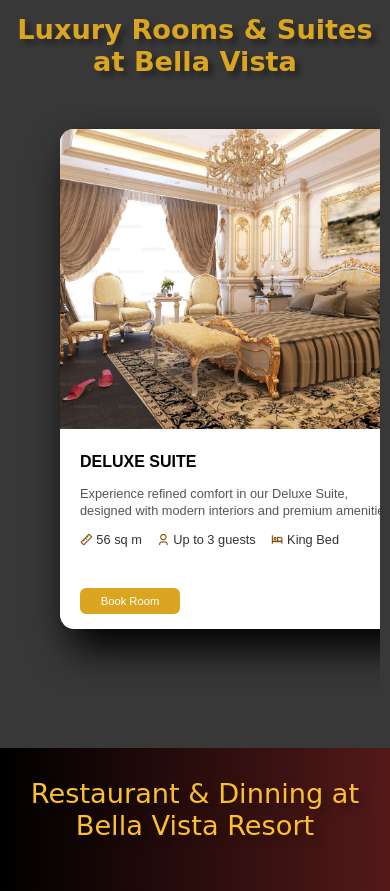
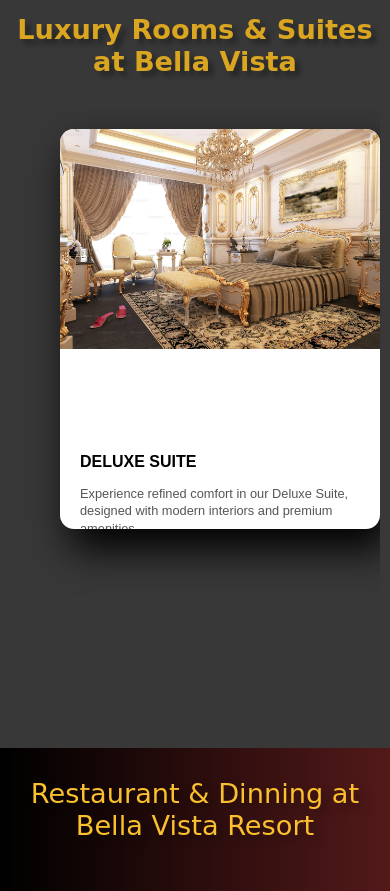
Before and after one commit to rohitprajapati23/BellaVista, a plain HTML site: page index.html in a window 390 px wide. Shown: the part 2280-3171 px from the top of the page. Drawn offline with nearby package versions, Linux system fonts and the light colour scheme.

Commit message:
Adjust room card dimensions and image height

```diff
--- a/style.css
+++ b/style.css
@@ -1216,11 +1216,11 @@ body{
         display: none;
     }
     .room-card{
-        min-width: 360px;
-        height: 500px;
+        min-width: 320px;
+        height: 400px;
     }
     .room-img img{
-        height: 300px;
+        height: 220px;
     }
     .room-info h2{
         font-size: 1rem;
@@ -1510,11 +1510,11 @@ body{
         display: none;
     }
     .room-card{
-        min-width: 360px;
-        height: 500px;
+        min-width: 320px;
+        height: 400px;
     }
     .room-img img{
-        height: 300px;
+        height: 220px;
     }
     .room-info h2{
         font-size: 1rem;
```
